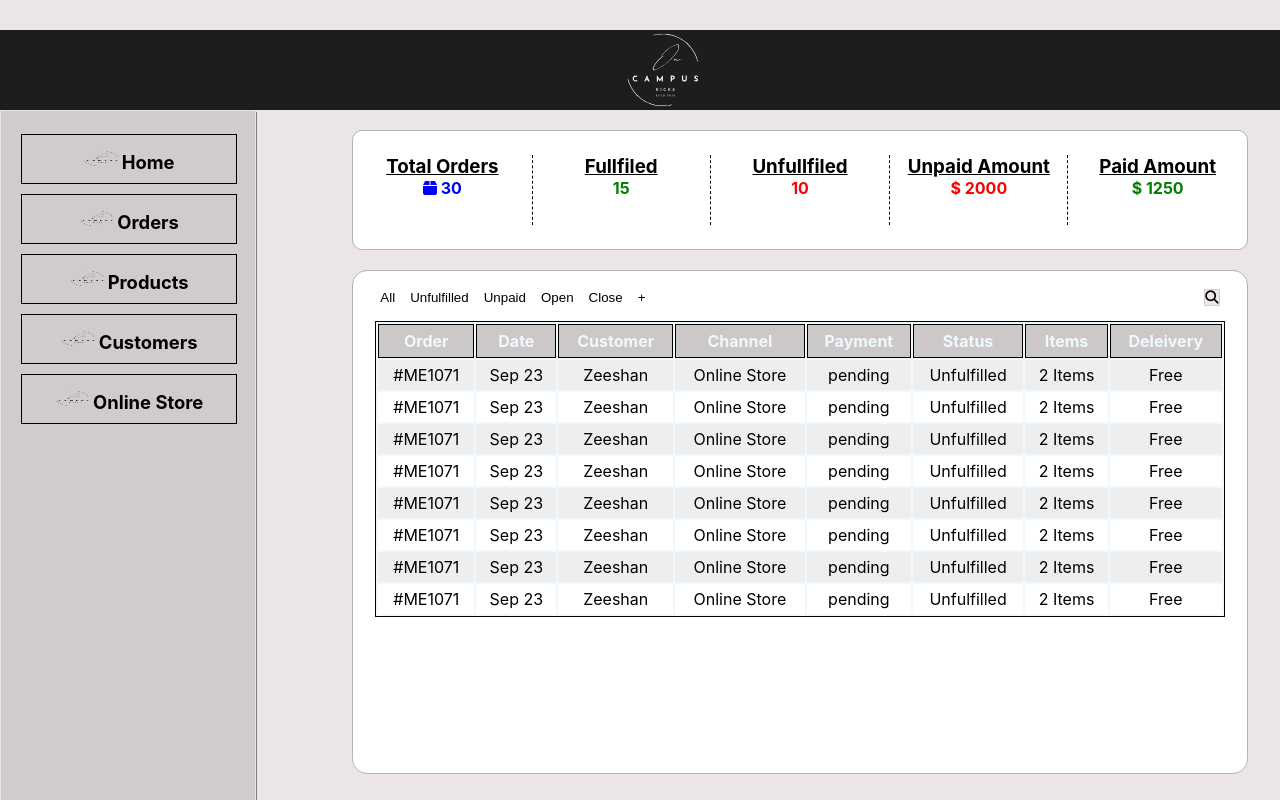
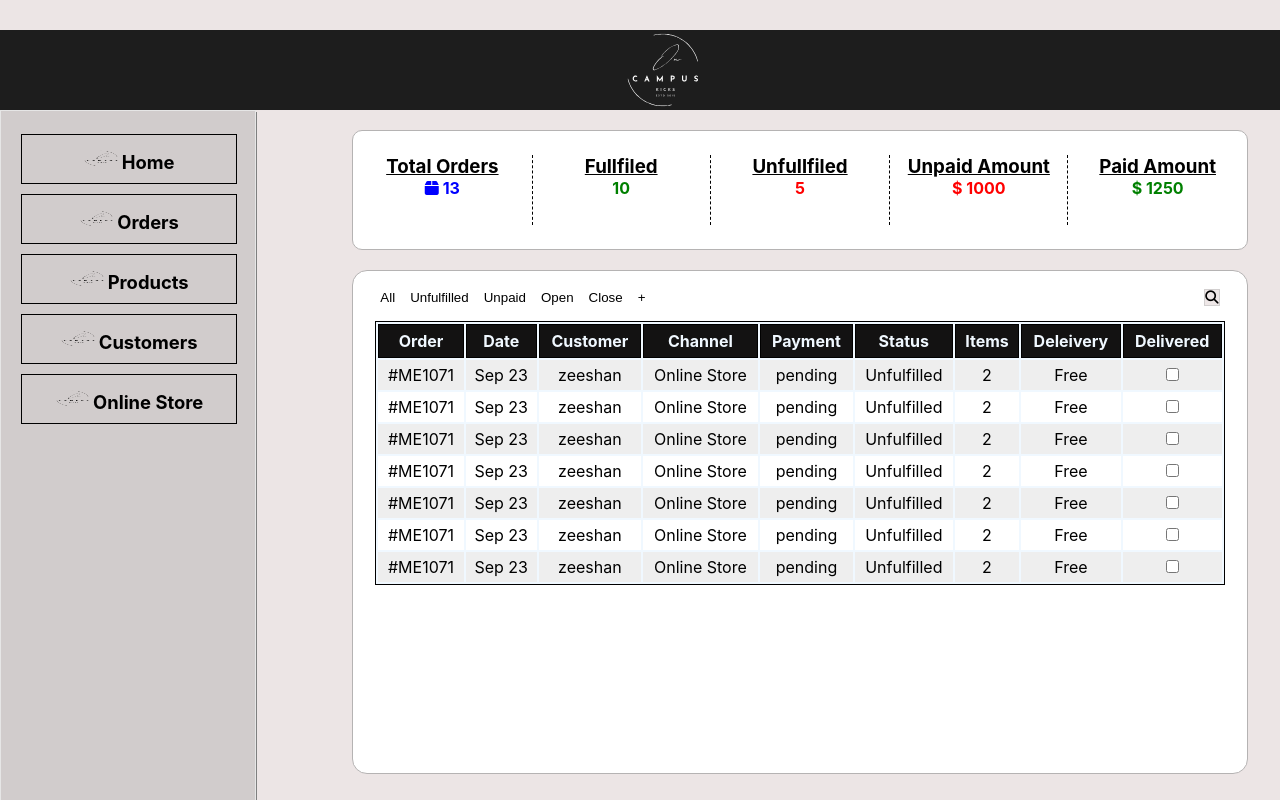
Before and after one commit to zShan98/shoe-store-app, a React (Create React App) app in the folder project/: page /orders in a window 1280 px wide. Built offline with nearby package versions, Linux system fonts and the light colour scheme.

Commit message:
changes
changes orders.json implemented

```diff
--- a/project/src/App.css
+++ b/project/src/App.css
@@ -483,7 +483,7 @@ margin: 0px 30px;
   }
   .order_table thead th{
     padding: 6px;
-    background-color: rgb(205, 200, 200);
+    background-color: rgb(19, 18, 18);
 
   }
 
--- a/project/src/components/Order_recipt.js
+++ b/project/src/components/Order_recipt.js
@@ -1,17 +1,31 @@
-import React from "react";
+import React, { useState } from "react";
+import orders from "../orders.json";
 
-const Order_recipt = () => {
+const Order_recipt = (props) => {
+  const [isChecked, setIsChecked] = useState(false);
+
+  function handleCheck(event) {
+    setIsChecked(event.target.checked);
+  }
   return (
     <>
       <tr className="receipt">
-        <td>#ME1071</td>
-        <td>Sep 23</td>
-        <td>Zeeshan</td>
-        <td>Online Store</td>
-        <td>pending</td>
-        <td>Unfulfilled</td>
-        <td>2 Items</td>
-        <td>Free</td>
+        <td>{props.order_id}</td>
+        <td>{props.date}</td>
+        <td>{props.customer_name}</td>
+        <td>{props.channel}</td>
+        <td>{isChecked ? "Done" : "pending"}</td>
+        <td>{isChecked ? "fullfilled" : "Unfulfilled"}</td>
+        <td>{props.no_items}</td>
+        <td>{props.Deleivery}</td>
+        <td>
+          <input
+            type="checkbox"
+            name="status_chk"
+            id=""
+            onChange={handleCheck}
+          />
+        </td>
       </tr>
     </>
   );
--- a/project/src/components/Orders.js
+++ b/project/src/components/Orders.js
@@ -1,6 +1,7 @@
 import React from "react";
 import Order_recipt from "./Order_recipt";
 import Order_filters from "./Order_filters";
+import orders from "../orders.json";
 
 export const Orders = () => {
   return (
@@ -17,16 +18,23 @@ export const Orders = () => {
             <th>Status</th>
             <th>Items</th>
             <th>Deleivery</th>
+            <th>Delivered</th>
           </thead>
 
-          <Order_recipt />
-          <Order_recipt />
-          <Order_recipt />
-          <Order_recipt />
-          <Order_recipt />
-          <Order_recipt />
-          <Order_recipt />
-          <Order_recipt />
+          {orders.receipts.map((item) => {
+            return (
+              <Order_recipt
+                order_id={item.order_id}
+                date={item.date}
+                customer_name={item.customer_name}
+                channel={item.channel}
+                payment={item.payment}
+                stats={item.status}
+                no_items={item.no_items}
+                Deleivery={item.Deleivery}
+              />
+            );
+          })}
         </table>
       </div>
     </>
--- a/project/src/components/Orders_Info.js
+++ b/project/src/components/Orders_Info.js
@@ -1,4 +1,5 @@
 import React from "react";
+import orders from "../orders.json";
 
 const Orders_Info = () => {
   return (
@@ -7,24 +8,24 @@ const Orders_Info = () => {
         <div className="flex_div">
           <h3>Total Orders</h3>
           <h4 style={{ color: "blue" }}>
-            <i className="fa-solid fa-box"></i> 30
+            <i className="fa-solid fa-box"></i> {orders.quantity.no_orders}
           </h4>
         </div>
         <div className="flex_div">
           <h3>Fullfiled</h3>
-          <h4 style={{ color: "green" }}>15</h4>
+          <h4 style={{ color: "green" }}>{orders.quantity.fulfill}</h4>
         </div>
         <div className="flex_div">
           <h3>Unfullfiled</h3>
-          <h4 style={{ color: "red" }}>10</h4>
+          <h4 style={{ color: "red" }}>{orders.quantity.unfulfill}</h4>
         </div>
         <div className="flex_div">
           <h3>Unpaid Amount</h3>
-          <h4 style={{ color: "red" }}>$ 2000</h4>
+          <h4 style={{ color: "red" }}>$ {orders.quantity.unpaid}</h4>
         </div>
         <div className="flex_div">
           <h3>Paid Amount</h3>
-          <h4 style={{ color: "green" }}>$ 1250</h4>
+          <h4 style={{ color: "green" }}>$ {orders.quantity.paid}</h4>
         </div>
       </div>
     </>
--- /dev/null
+++ b/project/src/orders.json
@@ -0,0 +1,93 @@
+{
+    "receipts":[
+
+        {
+            "order_id":"#ME1071",
+            "date":"Sep 23",
+            "customer_name":"zeeshan",
+            "channel":"Online Store",
+            "payment":"pending",
+            "status":"Unfullfilled",
+            "no_items":"2",
+            "Deleivery":"Free"
+
+        },
+        {
+            "order_id":"#ME1071",
+            "date":"Sep 23",
+            "customer_name":"zeeshan",
+            "channel":"Online Store",
+            "payment":"pending",
+            "status":"Unfullfilled",
+            "no_items":"2",
+            "Deleivery":"Free"
+
+        },
+        {
+            "order_id":"#ME1071",
+            "date":"Sep 23",
+            "customer_name":"zeeshan",
+            "channel":"Online Store",
+            "payment":"pending",
+            "status":"Unfullfilled",
+            "no_items":"2",
+            "Deleivery":"Free"
+
+        },
+        {
+            "order_id":"#ME1071",
+            "date":"Sep 23",
+            "customer_name":"zeeshan",
+            "channel":"Online Store",
+            "payment":"pending",
+            "status":"Unfullfilled",
+            "no_items":"2",
+            "Deleivery":"Free"
+
+        },
+        {
+            "order_id":"#ME1071",
+            "date":"Sep 23",
+            "customer_name":"zeeshan",
+            "channel":"Online Store",
+            "payment":"pending",
+            "status":"Unfullfilled",
+            "no_items":"2",
+            "Deleivery":"Free"
+
+        },
+        {
+            "order_id":"#ME1071",
+            "date":"Sep 23",
+            "customer_name":"zeeshan",
+            "channel":"Online Store",
+            "payment":"pending",
+            "status":"Unfullfilled",
+            "no_items":"2",
+            "Deleivery":"Free"
+
+        },
+        {
+            "order_id":"#ME1071",
+            "date":"Sep 23",
+            "customer_name":"zeeshan",
+            "channel":"Online Store",
+            "payment":"pending",
+            "status":"Unfullfilled",
+            "no_items":"2",
+            "Deleivery":"Free"
+
+        }
+
+    ],
+
+    "quantity":{
+        "no_orders":"13",
+        "fulfill":"10",
+        "unfulfill":"5",
+        "paid": "1250",
+        "unpaid": "1000"
+    }
+
+
+}
```
